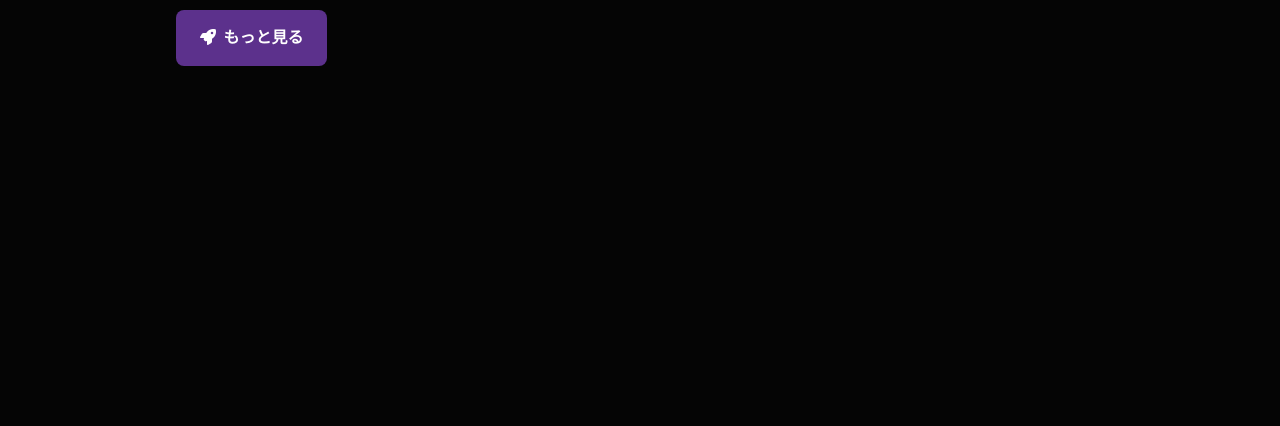
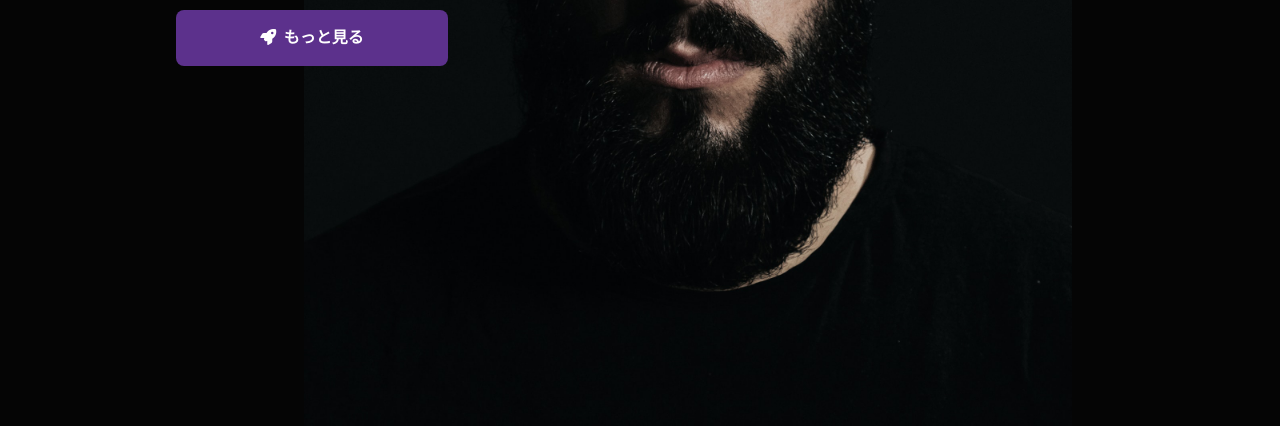
Before and after one commit to thiger7/site-with-tailwindcss, a website: page src/index.html in a window 1280 px wide. Shown: the part 542-968 px from the top of the page. Before the commit the page ends 800 px from the top, so only its background shows below. Drawn offline with Linux system fonts and the light colour scheme.

Commit message:
メインとなる宣材写真の挿入

```diff
--- a/src/index.html
+++ b/src/index.html
@@ -38,11 +38,12 @@
           美しいサイトを <br />
           作ります
         </h1>
-        <button class="px-6 py-4 bg-theme font-bold rounded-lg hover:bg-purple-600 transition-all duration-300 mt-10">
+        <button class="px-6 py-4 bg-theme font-bold rounded-lg hover:bg-purple-600 transition-all duration-300 mt-10 lg:w-3/6">
           <i class="fa-solid fa-rocket mr-1"></i>
           <span>もっと見る</span>
         </button>
       </div>
+      <img src="./images/human.jpg" alt="image" class="md:absolute lg:top-2 lg:right-52 md:w-3/5 w-10/12 mt-12 md:mt-0 right-6 mx-auto -z-10">
     </div>
   </div>
 </body>
```
Also changed, not shown: dist/output.css, src/images/human.jpg (added), src/images/portfolio1.jpg (added), src/images/portfolio2.jpg (added), src/images/portfolio3.jpg (added), src/images/portfolio4.jpg (added), src/images/portfolio5.jpg (added), src/images/portfolio6.jpg (added).
